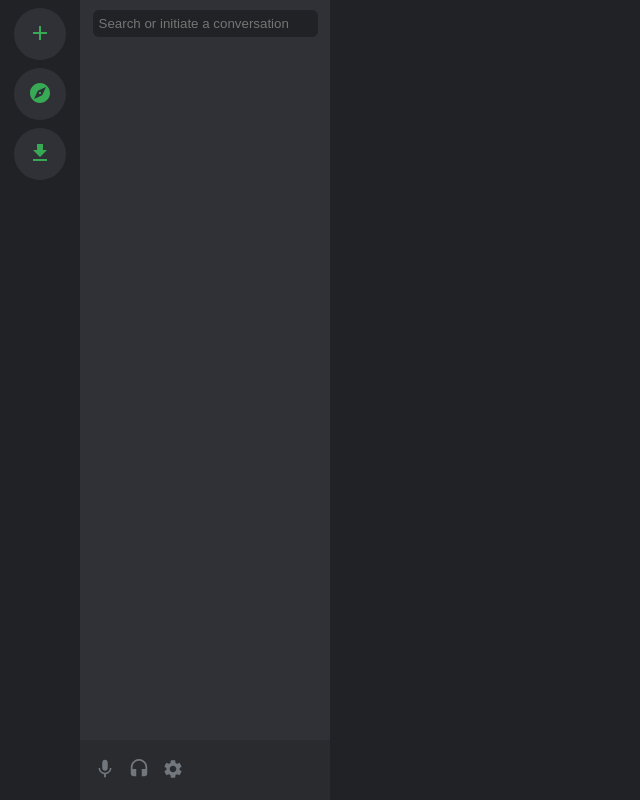
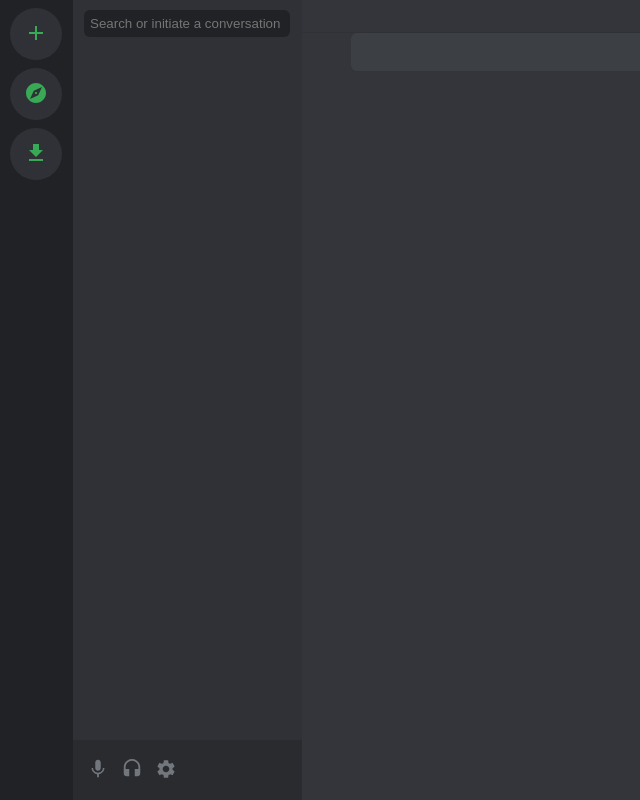
Before and after one commit to DanSalazar/Discord-clone, a React (Create React App) app: page / in a window 1280 px wide. Shown: the whole page, without its empty margins (0-640 px from the left). Built offline with nearby package versions, Linux system fonts and the light colour scheme.

Commit message:
Improve app layout

```diff
--- a/src/App.js
+++ b/src/App.js
@@ -1,13 +1,16 @@
 import React from 'react'
+import Chat from './components/Chat/Chat';
 import Navigation from './components/Navigation/Navigation';
 import Sidebar from './components/Sidebar/Sidebar';
+import { AppLayout } from './styles';
 
 function App () {
   return (
-    <div className="App">
+      <AppLayout>
         <Navigation/>
         <Sidebar/>
-    </div>
+        <Chat/>
+      </AppLayout>
   );
 }
 
--- /dev/null
+++ b/src/components/Chat/Chat.js
@@ -0,0 +1,13 @@
+import React from 'react'
+import { ChatHeader, ChatInputMessage, ChatView } from './chatStyles'
+
+function Chat() {
+    return (
+        <ChatView>
+            <ChatHeader></ChatHeader>
+            <ChatInputMessage/>
+        </ChatView>
+    )
+}
+
+export default Chat
--- /dev/null
+++ b/src/components/Chat/chatStyles.js
@@ -0,0 +1,26 @@
+import styled from 'styled-components'
+
+export const ChatView = styled.div`
+    width: 100%;
+    background: var(--background-tertiary);
+`
+
+export const ChatHeader = styled.header`
+    display: flex;
+    justify-content: space-between;
+    align-items: center;
+    padding: 1em;
+    background: var(--background-primary);
+    border-bottom: 1px solid var(--background-secondary);
+`
+
+export const ChatInputMessage = styled.input`
+    background: var(--chat-input-background);
+    border-radius: var(--b-radius);
+    color: var(--text-secondary);
+    width: 90%;
+    display: block;
+    margin: auto;
+    padding: 0.875em;
+    border: 0;
+`
--- a/src/components/Navigation/navigationStyles.js
+++ b/src/components/Navigation/navigationStyles.js
@@ -1,12 +1,9 @@
 import styled from 'styled-components'
 
 export const NavigationWrapper = styled.div`
-    background: transparent;
-    width: 80px;
-    position: fixed;
-    height: 100%;
-    left: 0;
-    top: 0;
+    background: var(--background-color);
+    padding: 0 8px;
+    width: 90px;
 `
 
 export const NavigationTree = styled.div`
@@ -21,8 +18,8 @@ export const NavigationChannel = styled.button`
     background: var(--background-secondary);
     color: var(--navigation-color-channel);
     border-radius: 50%;
-    width: 52px;
-    height: 52px;
+    width: 42px;
+    height: 42px;
     border: 0;
     outline: 0;
     transition: 0.2s;
@@ -33,4 +30,10 @@ export const NavigationChannel = styled.button`
         color: var(--text-primary);
         border-radius: 16px;
     }
+
+    @media screen and (min-width: 768px){
+        height: 52px;
+        width: 52px;
+    }
+
 `
--- a/src/components/Sidebar/barUserStyles.js
+++ b/src/components/Sidebar/barUserStyles.js
@@ -13,13 +13,11 @@ export const UserSidebar = styled.div`
 `
 
 export const UserSidebarControlsWrapper = styled.div`
-    display: flex;
-    justify-content: space-between;
-    align-items: center;
 `
 
 export const UserSidebarControls = styled.button`
     color: var(--text-secondary);
+    display: inline-block;
     border: 0;
     background: 0;
     cursor: pointer;
--- a/src/components/Sidebar/sidebarStyles.js
+++ b/src/components/Sidebar/sidebarStyles.js
@@ -2,11 +2,8 @@ import styled from 'styled-components'
 
 export const SidebarWrapper = styled.div`
     background: var(--background-secondary);
-    position: fixed;
-    left: 80px;
-    top: 0;
-    height: 100%;
-    width: 250px;
+    position: relative;
+    width: 300px;
 `
 
 export const SidebarSearchBar = styled.input`
--- a/src/global.css
+++ b/src/global.css
@@ -3,11 +3,13 @@
     --backgrond-primary: #36393f;
     --background-secondary: #2f3136;
     --background-secondary-alt: #292b2f;
+    --background-tertiary: #33353a;
     --background-primary-hover: #36393f75;
     --background-secondary-hover: #2f313675;
     --text-primary: #fff;
     --text-secondary: #72767d;
     --text-channels: #8e978f;
+    --chat-input-background: #3c3f44;
     --navigation-color-channel: #38aa55;
     --b-radius: 6px;
     --duration-transitions: 0.25s ease-in-out;
--- /dev/null
+++ b/src/styles.js
@@ -0,0 +1,8 @@
+import styled from 'styled-components'
+
+export const AppLayout = styled.div`
+    display: flex;
+    width: 100%;
+    height: 100vh;
+    align-items: stretch;
+`
```
